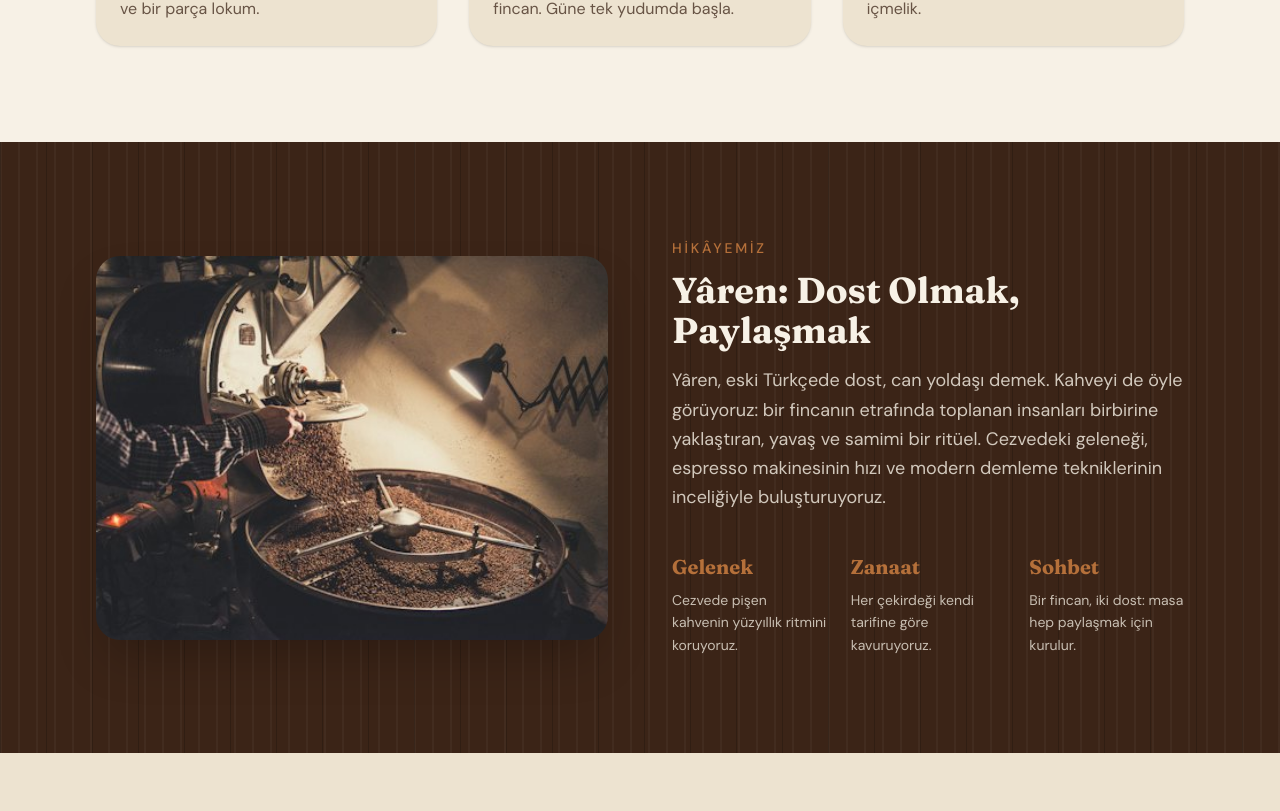
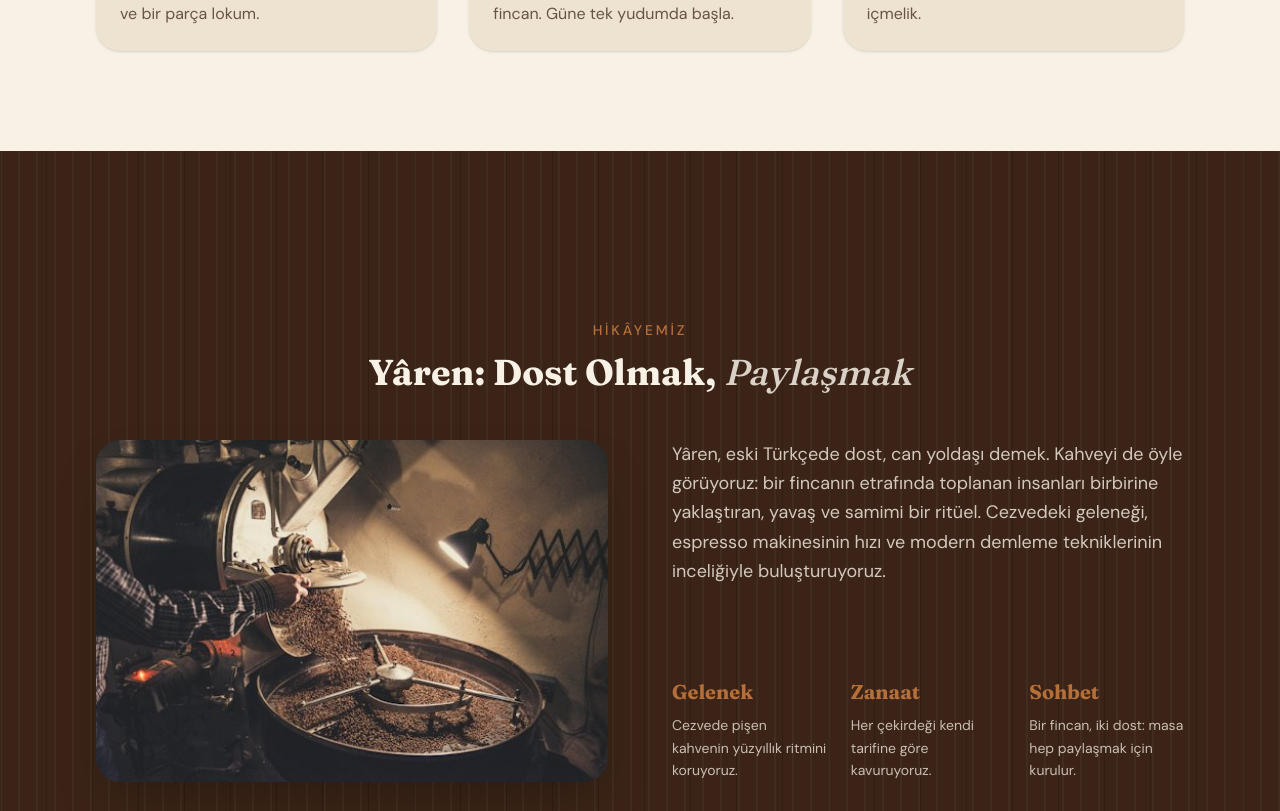
Before and after one commit to eamre/yaren-coffee-one-page, a React (Vite) app: page / in a window 1280 px wide. Shown: the part 1449-2260 px from the top of the page. Built offline with nearby package versions, Linux system fonts and the light colour scheme.

Commit message:
feat: make sections fill the viewport on desktop

```diff
--- a/src/components/sections/Story.tsx
+++ b/src/components/sections/Story.tsx
@@ -6,29 +6,40 @@ import { Reveal } from '../ui/Reveal'
 import { Section } from '../ui/Section'
 import { SectionHeading } from '../ui/SectionHeading'
 
+// Telefonda iki satır ("Dost Olmak," / "Paylaşmak"), geniş ekranda tek satır.
+const STORY_TITLE = (
+  <span className="sm:whitespace-nowrap">
+    <span className="hidden sm:inline">Yâren: </span>
+    Dost Olmak, <br className="sm:hidden" />
+    <em className="font-medium text-cream/85">Paylaşmak</em>
+  </span>
+)
+
 export function Story() {
   return (
     <Section id={SECTION_IDS.story} className="bg-wood text-cream">
-      <Container className="grid items-center gap-12 lg:grid-cols-2 lg:gap-16">
-        <Reveal>
+      <Container>
+        <SectionHeading eyebrow="Hikâyemiz" title={STORY_TITLE} tone="dark" />
+
+        <div className="mt-8 grid gap-8 md:mt-12 md:gap-12 lg:grid-cols-2 lg:gap-16">
+          <Reveal className="h-full">
             <img
               src={storyImage}
               alt="Kavurma makinesinden dökülen sıcak kahve çekirdekleri"
               loading="lazy"
-            className="aspect-4/3 w-full rounded-3xl object-cover shadow-2xl"
+              className="aspect-4/3 w-full rounded-3xl object-cover shadow-2xl lg:aspect-auto lg:h-full"
             />
           </Reveal>
 
-        <Reveal delayMs={150}>
-          <SectionHeading
-            eyebrow="Hikâyemiz"
-            title="Yâren: Dost Olmak, Paylaşmak"
-            description={STORY_INTRO}
-            tone="dark"
-            align="left"
-          />
+          <Reveal
+            delayMs={150}
+            className="flex h-full flex-col justify-between gap-10"
+          >
+            <p className="text-center leading-relaxed text-cream/80 md:text-left md:text-lg">
+              {STORY_INTRO}
+            </p>
 
-          <ul className="mt-10 grid gap-6 sm:grid-cols-3">
+            <ul className="grid gap-6 text-center sm:grid-cols-3 md:text-left">
               {STORY_VALUES.map(({ title, description }) => (
                 <li key={title}>
                   <h3 className="font-display text-xl font-bold text-copper">
@@ -41,6 +52,7 @@ export function Story() {
               ))}
             </ul>
           </Reveal>
+        </div>
       </Container>
     </Section>
   )
--- a/src/components/ui/Section.tsx
+++ b/src/components/ui/Section.tsx
@@ -9,7 +9,7 @@ interface SectionProps {
 
 export function Section({ id, children, className }: SectionProps) {
   return (
-    <section id={id} className={classNames('py-16 md:py-24', className)}>
+    <section id={id} className={classNames('py-16 md:flex md:min-h-svh md:items-center md:py-24', className)}>
       {children}
     </section>
   )
--- a/src/index.css
+++ b/src/index.css
@@ -52,13 +52,13 @@
     -webkit-font-smoothing: antialiased;
   }
 
-  /* Bölüm kendi üst boşluğunu (mobilde 4rem, masaüstünde 6rem) taşıdığı için
-     menü yüksekliği (4rem) tamamen eklenmez; başlık menünün altında rahat durur. */
+  /* Mobilde bölüm kendi üst boşluğunu (4rem) taşır; menü yüksekliği (4rem)
+     tamamen eklenmez. Masaüstünde bölümler ekranı doldurur, tepeye hizalanır. */
   section[id] {
     scroll-margin-top: 2rem;
 
     @media (min-width: 48rem) {
-      scroll-margin-top: 0.5rem;
+      scroll-margin-top: 0;
     }
   }
 
```
Lines whose indentation alone changed are shown as unchanged.
